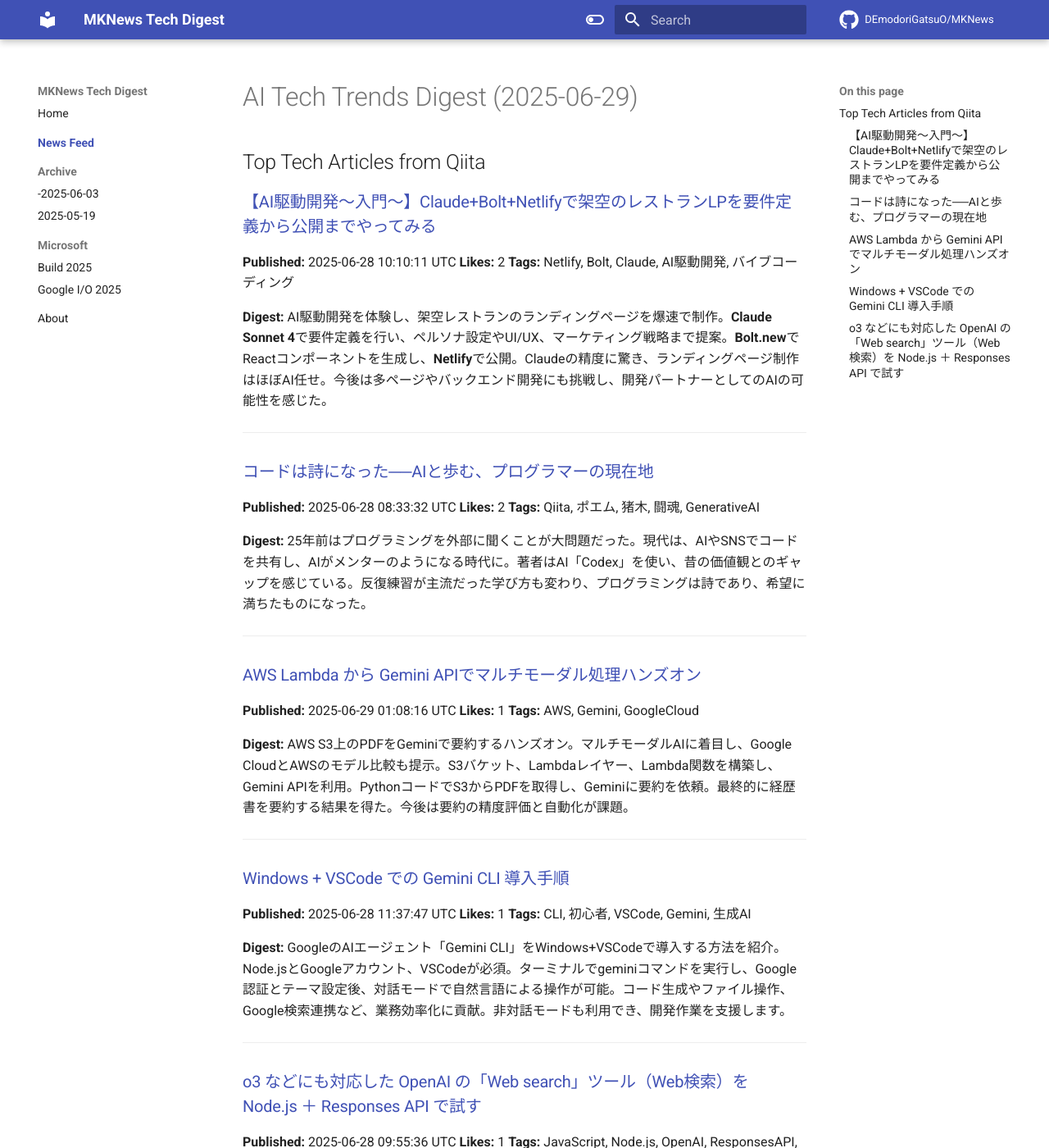
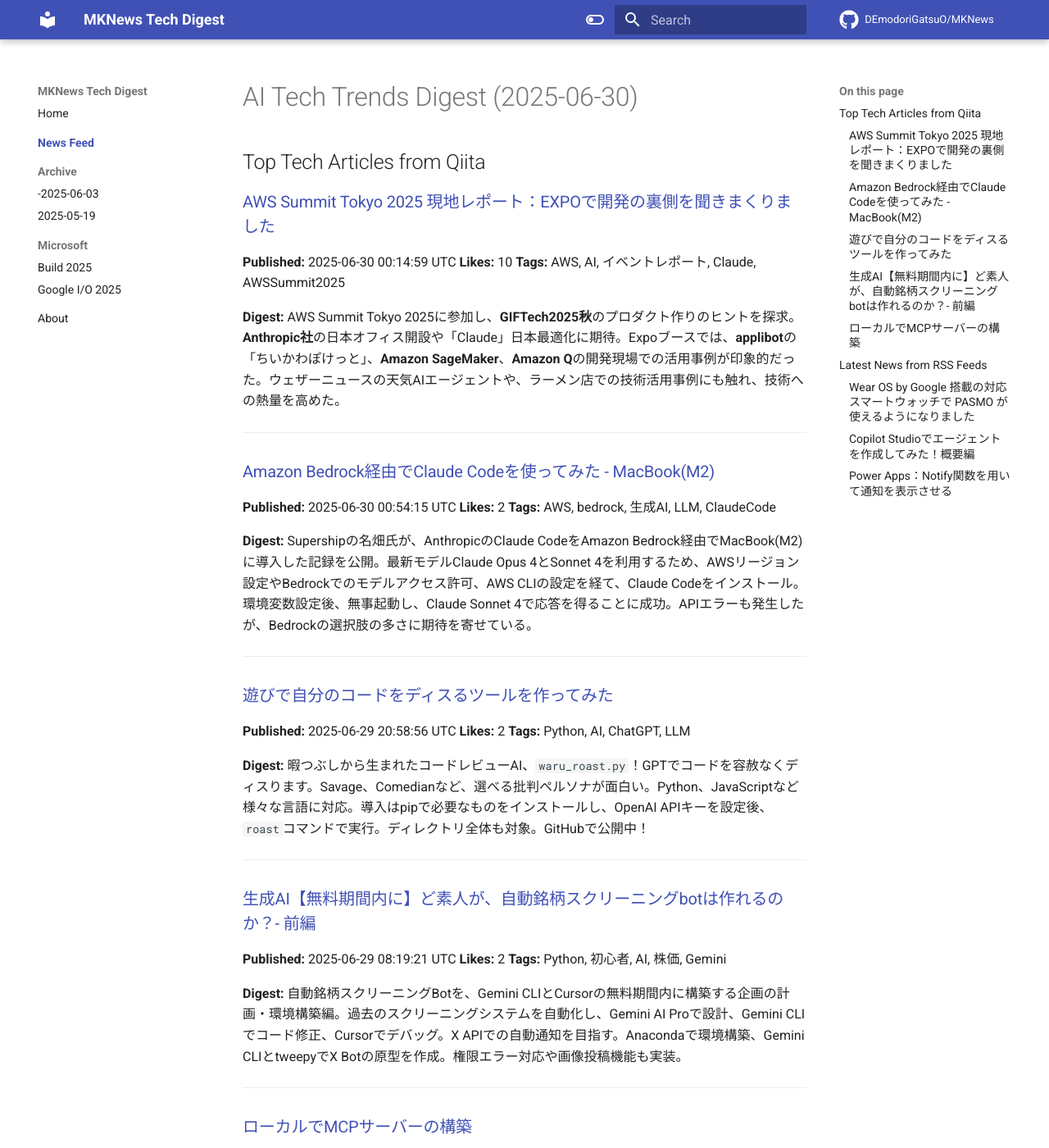
Before and after one commit to DEmodoriGatsuO/MKNews, an MkDocs documentation site: the page built from docs/news/index.md, in a window 1280 px wide and 1400 px high. Shown: the whole window at 82% size. Built offline with MkDocs 1.6.1 and Material for MkDocs 9.7.7, drawn with Linux system fonts in a browser that asks for light colours; comment, search, counter and statistics services are not loaded; some of the changed text lies outside the part shown.

Commit message:
Automated AI Tech Digest - 2025-06-30

```diff
--- a/docs/news/index.md
+++ b/docs/news/index.md
@@ -1,55 +1,88 @@
-# AI Tech Trends Digest (2025-06-29)
+# AI Tech Trends Digest (2025-06-30)
 
 
 ## Top Tech Articles from Qiita
 
 
-### [【AI駆動開発〜入門〜】Claude+Bolt+Netlifyで架空のレストランLPを要件定義から公開までやってみる](https://qiita.com/DoueKazuna/items/e78199a3dd233f3b9aea)
-**Published:** 2025-06-28 10:10:11 UTC
-**Likes:** 2
-**Tags:** Netlify, Bolt, Claude, AI駆動開発, バイブコーディング
+### [AWS Summit Tokyo 2025 現地レポート：EXPOで開発の裏側を聞きまくりました](https://qiita.com/GIFCat/items/bcfdabdf2da1a012d52c)
+**Published:** 2025-06-30 00:14:59 UTC
+**Likes:** 10
+**Tags:** AWS, AI, イベントレポート, Claude, AWSSummit2025
 
 **Digest:**
-AI駆動開発を体験し、架空レストランのランディングページを爆速で制作。**Claude Sonnet 4**で要件定義を行い、ペルソナ設定やUI/UX、マーケティング戦略まで提案。**Bolt.new**でReactコンポーネントを生成し、**Netlify**で公開。Claudeの精度に驚き、ランディングページ制作はほぼAI任せ。今後は多ページやバックエンド開発にも挑戦し、開発パートナーとしてのAIの可能性を感じた。
+AWS Summit Tokyo 2025に参加し、**GIFTech2025秋**のプロダクト作りのヒントを探求。**Anthropic社**の日本オフィス開設や「Claude」日本最適化に期待。Expoブースでは、**applibot**の「ちいかわぽけっと」、**Amazon SageMaker**、**Amazon Q**の開発現場での活用事例が印象的だった。ウェザーニュースの天気AIエージェントや、ラーメン店での技術活用事例にも触れ、技術への熱量を高めた。
 
 ---
 
-### [コードは詩になった──AIと歩む、プログラマーの現在地](https://qiita.com/torifukukaiou/items/db8ecfb3d67ed6e6bca1)
-**Published:** 2025-06-28 08:33:32 UTC
+### [Amazon Bedrock経由でClaude Codeを使ってみた - MacBook(M2)](https://qiita.com/nabata/items/470032455b5b33a91945)
+**Published:** 2025-06-30 00:54:15 UTC
 **Likes:** 2
-**Tags:** Qiita, ポエム, 猪木, 闘魂, GenerativeAI
+**Tags:** AWS, bedrock, 生成AI, LLM, ClaudeCode
 
 **Digest:**
-25年前はプログラミングを外部に聞くことが大問題だった。現代は、AIやSNSでコードを共有し、AIがメンターのようになる時代に。著者はAI「Codex」を使い、昔の価値観とのギャップを感じている。反復練習が主流だった学び方も変わり、プログラミングは詩であり、希望に満ちたものになった。
+Supershipの名畑氏が、AnthropicのClaude CodeをAmazon Bedrock経由でMacBook(M2)に導入した記録を公開。最新モデルClaude Opus 4とSonnet 4を利用するため、AWSリージョン設定やBedrockでのモデルアクセス許可、AWS CLIの設定を経て、Claude Codeをインストール。環境変数設定後、無事起動し、Claude Sonnet 4で応答を得ることに成功。APIエラーも発生したが、Bedrockの選択肢の多さに期待を寄せている。
 
 ---
 
-### [AWS Lambda から Gemini APIでマルチモーダル処理ハンズオン](https://qiita.com/tetutetu214/items/d4c5be5e7655c0f121de)
-**Published:** 2025-06-29 01:08:16 UTC
-**Likes:** 1
-**Tags:** AWS, Gemini, GoogleCloud
+### [遊びで自分のコードをディスるツールを作ってみた](https://qiita.com/ronitsachdev/items/56b150b3e611c4c24a46)
+**Published:** 2025-06-29 20:58:56 UTC
+**Likes:** 2
+**Tags:** Python, AI, ChatGPT, LLM
 
 **Digest:**
-AWS S3上のPDFをGeminiで要約するハンズオン。マルチモーダルAIに着目し、Google CloudとAWSのモデル比較も提示。S3バケット、Lambdaレイヤー、Lambda関数を構築し、Gemini APIを利用。PythonコードでS3からPDFを取得し、Geminiに要約を依頼。最終的に経歴書を要約する結果を得た。今後は要約の精度評価と自動化が課題。
+暇つぶしから生まれたコードレビューAI、`waru_roast.py`！GPTでコードを容赦なくディスります。Savage、Comedianなど、選べる批判ペルソナが面白い。Python、JavaScriptなど様々な言語に対応。導入はpipで必要なものをインストールし、OpenAI APIキーを設定後、`roast`コマンドで実行。ディレクトリ全体も対象。GitHubで公開中！
 
 ---
 
-### [Windows + VSCode での Gemini CLI 導入手順](https://qiita.com/00b012deb7c8/items/d40d9e0fa42392a6539a)
-**Published:** 2025-06-28 11:37:47 UTC
-**Likes:** 1
-**Tags:** CLI, 初心者, VSCode, Gemini, 生成AI
+### [生成AI【無料期間内に】ど素人が、自動銘柄スクリーニングbotは作れるのか？- 前編](https://qiita.com/rS_alonewolf/items/dd3836c54243efd06296)
+**Published:** 2025-06-29 08:19:21 UTC
+**Likes:** 2
+**Tags:** Python, 初心者, AI, 株価, Gemini
 
 **Digest:**
-GoogleのAIエージェント「Gemini CLI」をWindows+VSCodeで導入する方法を紹介。Node.jsとGoogleアカウント、VSCodeが必須。ターミナルでgeminiコマンドを実行し、Google認証とテーマ設定後、対話モードで自然言語による操作が可能。コード生成やファイル操作、Google検索連携など、業務効率化に貢献。非対話モードも利用でき、開発作業を支援します。
+自動銘柄スクリーニングBotを、Gemini CLIとCursorの無料期間内に構築する企画の計画・環境構築編。過去のスクリーニングシステムを自動化し、Gemini AI Proで設計、Gemini CLIでコード修正、Cursorでデバッグ。X APIでの自動通知を目指す。Anacondaで環境構築、Gemini CLIとtweepyでX Botの原型を作成。権限エラー対応や画像投稿機能も実装。
 
 ---
 
-### [o3 などにも対応した OpenAI の「Web search」ツール（Web検索）を Node.js ＋ Responses API で試す](https://qiita.com/youtoy/items/cfb5a544abb89a46bcbc)
-**Published:** 2025-06-28 09:55:36 UTC
+### [ローカルでMCPサーバーの構築](https://qiita.com/phandinhloccb/items/bb7bae71ff9e82f0d483)
+**Published:** 2025-06-29 13:53:33 UTC
 **Likes:** 1
-**Tags:** JavaScript, Node.js, OpenAI, ResponsesAPI, WebSearch
+**Tags:** 初心者, AI, MCP, LLM
 
 **Digest:**
-OpenAIのResponses APIを用いて、Web検索ツールをNode.jsで試した記事のダイジェストです。新モデルo3, o3-pro, o4-miniでWeb検索が可能になり、AIエージェントSDKの検索で良い結果を得ました。APIの料金体系や、過去の実験記録も掲載。JavaScript/TypeScriptのSDK情報も網羅的に取得でき、費用やモデルの制約についても言及しています。
+大規模言語モデル（LLM）とKafkaを連携させるプロジェクト。MCPプロトコルを利用し、LLMが自然言語コマンドでKafkaを制御できるように。GoでMCPサーバーを実装し、トピック一覧表示、作成、メッセージ送受信、消費の4つのツールを開発。CursorなどのMCPクライアントからJSONリクエストを受け付け、Kafka APIを呼び出し、結果をJSONで返す。DockerでKafka環境を構築し、LLMによるKafka操作を実現。
 
 ---
+
+## Latest News from RSS Feeds
+
+
+### [Wear OS by Google 搭載の対応スマートウォッチで PASMO が使えるようになりました](https://blog.google/intl/ja-jp/products/android-chrome-play/wear-os-by-google-pasmo/)
+**Source:** Google Japan Blog
+**Published:** 2025-06-30 21:00:00 UTC
+**Tags:** Android
+
+**Digest:**
+Wear OS by Google搭載スマートウォッチで、PASMOが利用可能になりました。Google Pixel Watchなど対応端末で、通勤や買い物での決済、定期券の利用がよりスムーズに。日常の移動が格段に便利になる機能です。
+
+---
+
+### [Copilot Studioでエージェントを作成してみた！概要編](https://blog.jbs.co.jp/entry/2025/06/30/115411)
+**Source:** JBS Blog
+**Published:** 2025-06-30 02:54:11 UTC
+**Tags:** Microsoft Copilot Studio
+
+**Digest:**
+Microsoft Copilot StudioでAIエージェント開発を始めましょう！ Copilot Studioは、カスタムエージェントとCopilotエージェントを作成可能。記事では、これら**AIエージェント**の特徴や、具体的な**作成方法**を解説し、**Copilot Studio**を活用した効率的な**AI**開発を支援します。
+
+---
+
+### [Power Apps：Notify関数を用いて通知を表示させる](https://blog.jbs.co.jp/entry/2025/06/30/095214)
+**Source:** JBS Blog
+**Published:** 2025-06-30 00:52:14 UTC
+**Tags:** PowerPlatfirm, Power Apps
+
+**Digest:**
+Power Apps での通知表示を Notify 関数で実装する方法を紹介。4種類の通知タイプ（成功、情報、警告、エラー）を設定でき、アプリ内でエラーや警告を分かりやすく表示できます。
+
+---
```
